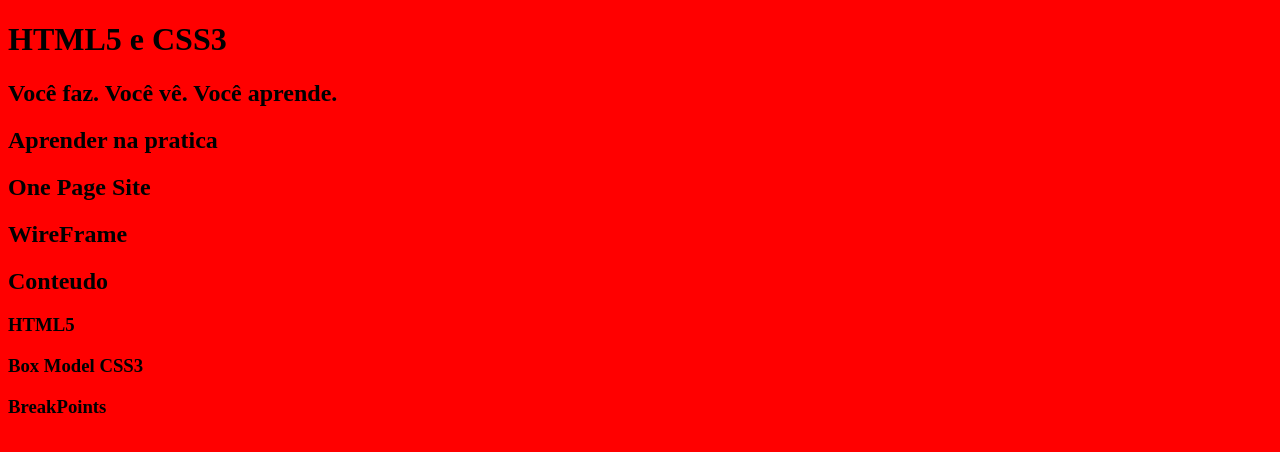
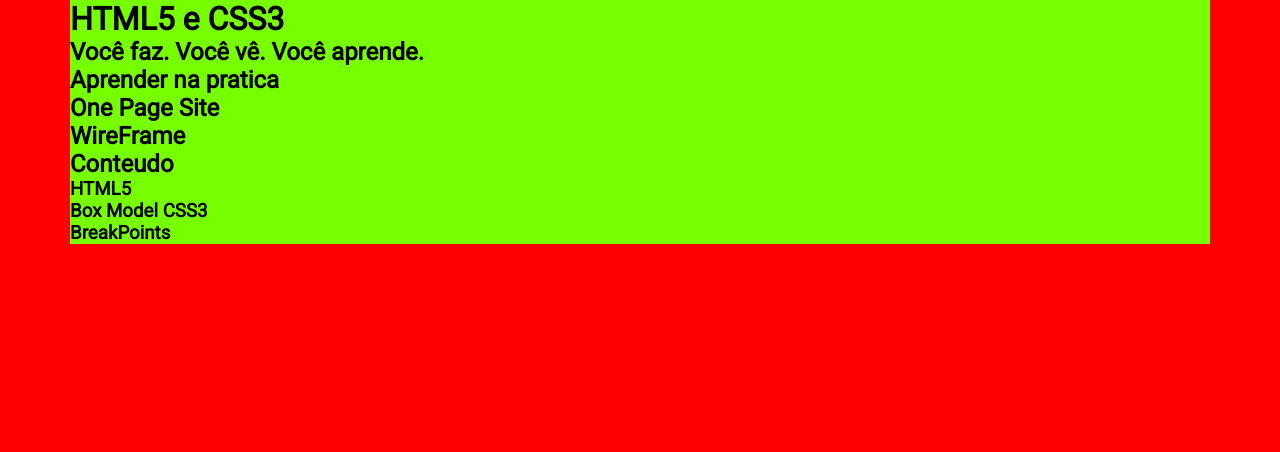
Before and after one commit to parcivalhx/Html5.Css3, a plain HTML site: page index.html in a window 1280 px wide. Drawn offline with Linux system fonts and the light colour scheme.

Commit message:
Importação de Fonts, Definiçãos dos Containers e Inicialização da utilização do FlexBox

```diff
--- a/index.html
+++ b/index.html
@@ -1,46 +1,70 @@
 <!DOCTYPE html>
 <html lang="pt-br">
+
 <head>
     <meta charset="UTF-8">
     <meta http-equiv="X-UA-Compatible" content="IE=edge">
     <meta name="viewport" content="width=device-width, initial-scale=1.0">
     <title>HTML5 e CSS3 - One Page Site</title>
-    <meta name="description" content="Aprendendo HTML5, CSS3 e SEO de forma simples, prática e objetiva desenvolvendo passo a passo do zero até a hospedagem um site one page modernos e responsivo.">
+    <meta name="description"
+        content="Aprendendo HTML5, CSS3 e SEO de forma simples, prática e objetiva desenvolvendo passo a passo do zero até a hospedagem um site one page modernos e responsivo.">
     <link rel="icon" href="img/favicon.png">
     <link rel="stylesheet" href="style.css">
 </head>
+
 <body>
     <!-- Cabeçalho -->
     <header>
+        <div class="Container">
 
+        </div>
     </header>
     <!-- Destaque -->
     <main>
+        <div class="Container">
             <h1>HTML5 e CSS3</h1>
             <h2>Você faz. Você vê. Você aprende.</h2>
+
+        </div>
+
     </main>
     <!-- Sobre -->
     <section>
+        <div class="Container">
             <h2>Aprender na pratica</h2>
+        </div>
+
     </section>
     <!-- One Page -->
     <section>
+        <div class="Container">
             <h2>One Page Site</h2>
+        </div>
+
     </section>
     <!-- WireFrame -->
     <section>
+        <div class="Container">
             <h2>WireFrame</h2>
+        </div>
+
     </section>
     <!-- Conteudo -->
     <section>
+        <div class="Container">
             <h2>Conteudo</h2>
             <h3>HTML5</h3>
             <h3>Box Model CSS3</h3>
             <h3>BreakPoints</h3>
+        </div>
+
     </section>
     <!-- Rodape -->
     <flooter>
+        <div class="Container">
 
+        </div>
     </flooter>
 </body>
+
 </html>
--- a/style.css
+++ b/style.css
@@ -2,6 +2,24 @@
 Folha de estilo do one page
 @author Claudio Eduardo
 */
+
+@import url('https://fonts.googleapis.com/css2?family=Roboto&display=swap');
+
+body{
+    font-family: 'Roboto', sans-serif;
+    font-size: 1em;
+}
+/* CSS Reset */
+*{
+    margin: 0;
+    border: 0;
+    padding: 0;
+}
+
+.Container {
+    margin: 0 auto;
+    background-color: #7f0;
+}
 
 /* Smartphone Portrait >>>> */
 
@@ -10,6 +28,9 @@ Folha de estilo do one page
     body {
         background-color: #0ff;
     }
+    .Container {
+        max-width: 540px;
+    }
 }
 
 /* Tablet Portrait >>>> */
@@ -17,11 +38,17 @@ Folha de estilo do one page
     body {
         background-color: #ff0;
     }
+    .Container {
+        max-width: 720px;
+    }
 }
 /* Tablet Landscape >>>> */
 @media (min-width: 992px) {
     body {
         background-color: #f60;
+    }
+    .Container {
+        max-width: 9600px;
     }
 }
 /* PC >>>> */
@@ -29,4 +56,7 @@ Folha de estilo do one page
     body {
         background-color: #f00;
     }
+    .Container {
+        max-width: 1140px;
+    }
 }
```
Lines whose indentation alone changed are shown as unchanged.
